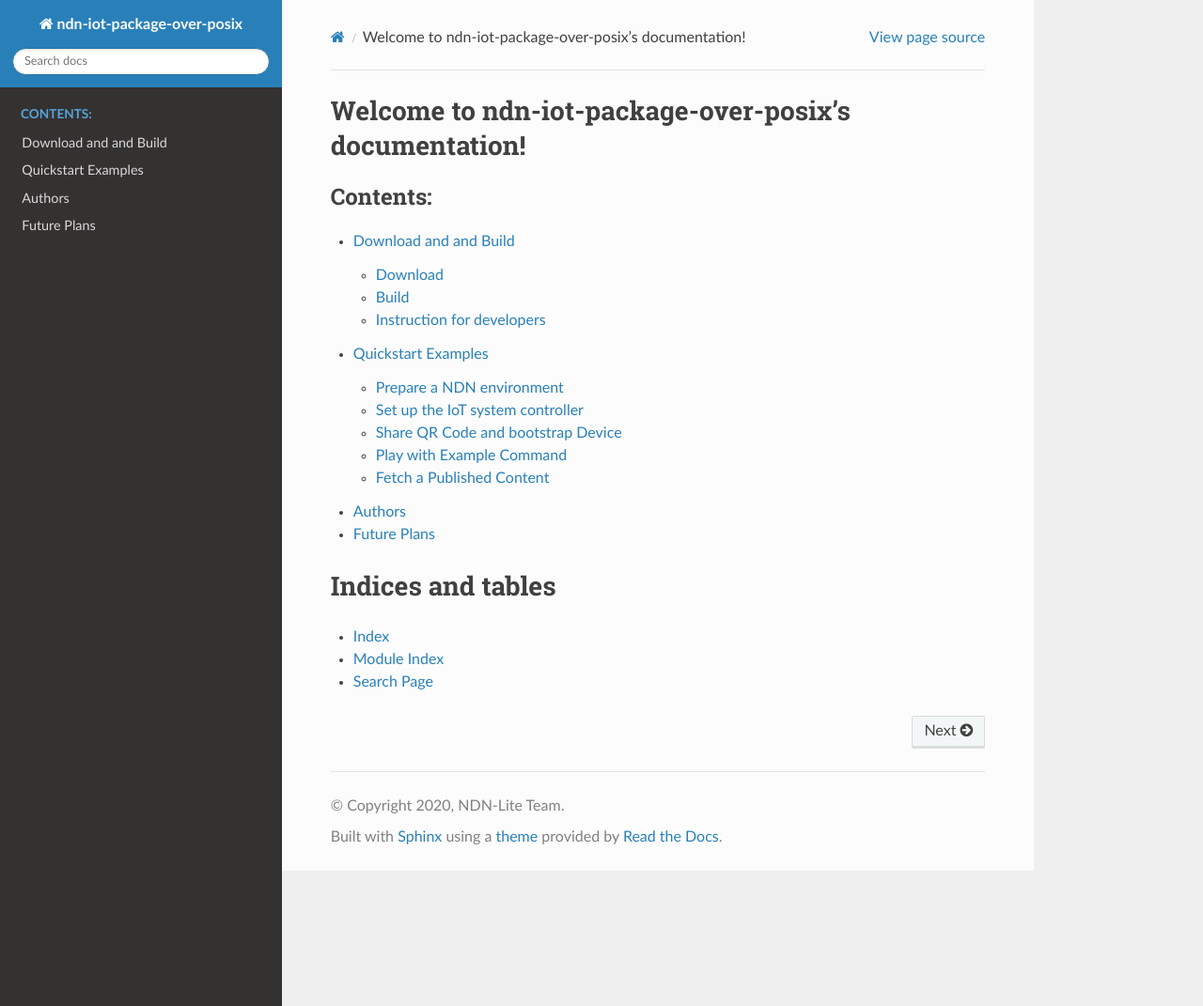
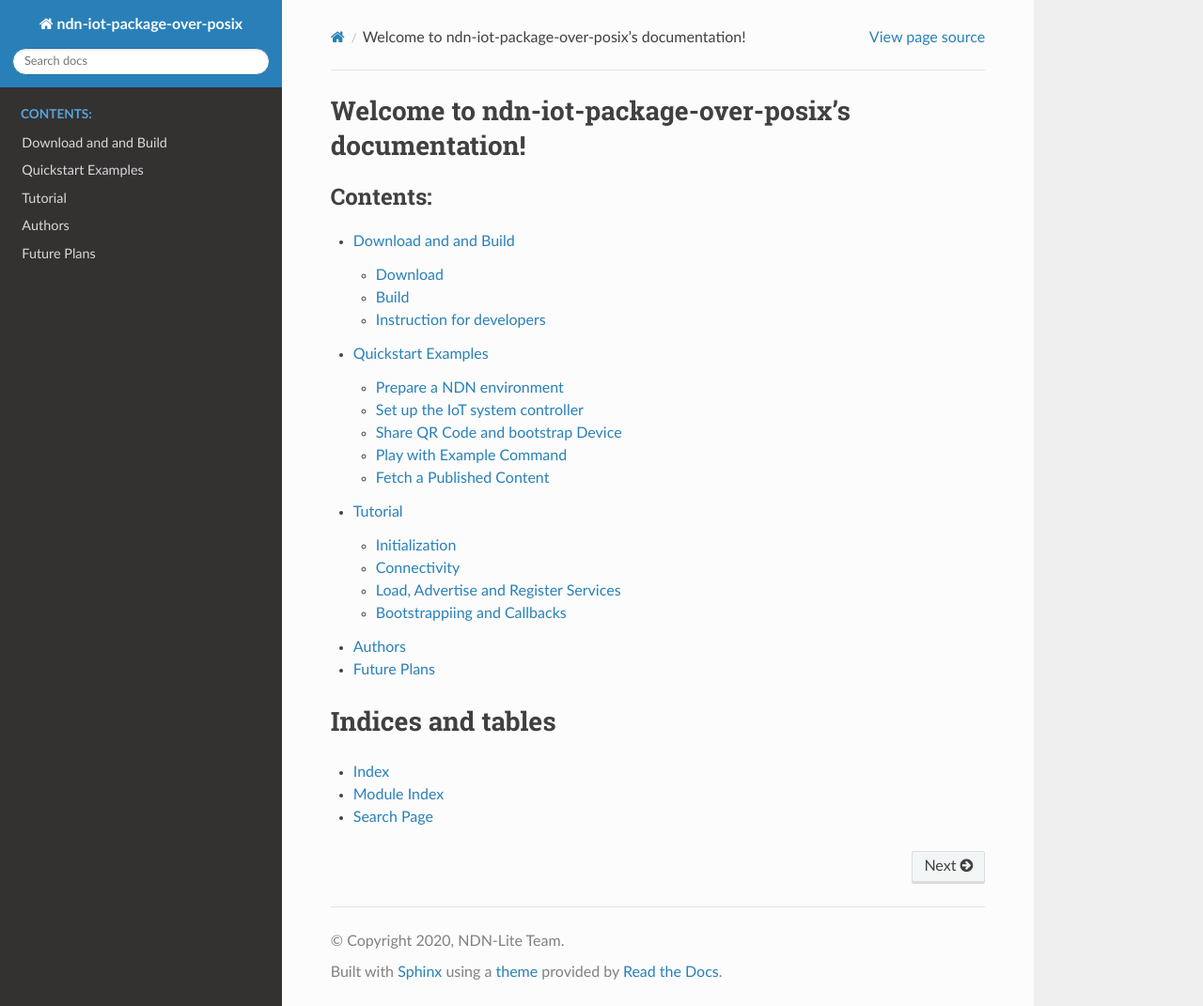
Before and after one commit to named-data-iot/ndn-iot-package-over-posix, a Sphinx documentation site: the page built from docs/index.rst, in a window 1280 px wide and 1071 px high. Shown: the whole window at 94% size. Built offline with Sphinx 7.4.7 and the Read the Docs theme 2.0.0, drawn with Linux system fonts in a browser that asks for light colours; some of the changed lines change nothing that is shown.

Commit message:
add simple tutorial

```diff
--- a/docs/index.rst
+++ b/docs/index.rst
@@ -13,6 +13,7 @@ Welcome to ndn-iot-package-over-posix's documentation!
    src/readme.rst
    src/install.rst
    src/examples.rst
+   src/tutorial.rst
    src/authors.rst
    src/future.rst
 
--- /dev/null
+++ b/docs/src/tutorial.rst
@@ -0,0 +1,159 @@
+Tutorial
+============
+
+After playing with quickstart examples, now we go through ``tutorial-app.c`` by lines to see the details.
+
+Initialization
+--------------
+The device instance is initialized by loading pre-shared secrets.
+As you can see from the definition of ``load_bootstrapping_info``, it will read some hard coded ``.txt`` file, which will give the initial crypto keys and device identifiers.
+``ndn_lite_startup`` is an essential function in initialization and should not be removed.
+
+.. code-block:: c
+
+    // PARSE COMMAND LINE PARAMETERS
+    int ret = NDN_SUCCESS;
+    if ((ret = load_bootstrapping_info()) != 0) {
+        return ret;
+    }
+    ndn_lite_startup();
+
+
+Connectivity
+--------------
+Connectivity interfaces are abstracted as ``face``s,
+
+.. code-block:: c
+
+    // CREAT A MULTICAST FACE
+    face = ndn_unix_face_construct(NDN_NFD_DEFAULT_ADDR, true);
+    // face = ndn_udp_unicast_face_construct(INADDR_ANY, htons((uint16_t) 2000), inet_addr("224.0.23.170"), htons((uint16_t) 56363));
+    // in_port_t multicast_port = htons((uint16_t) 56363);
+    // in_addr_t multicast_ip = inet_addr("224.0.23.170");
+    // face = ndn_udp_multicast_face_construct(INADDR_ANY, multicast_ip, multicast_port);
+
+In quickstart examples, device instance is connected to controller via Unix socket, given they're one the same host.
+Otherwise, you can specify a multicast face ``udp4://224.0.23.170:56363`` for data communication.
+
+
+Load, Advertise and Register Services
+--------------
+In this package, before running into the main loop, one should specify the services to be used.
+When entering the event loop, device instance will advertise registered services to the system and ask controller for keys.
+Services, from device's prespective, are categorized into *access-requested*, which device instance subscribes to that service thus need access key, and *encryption-requested*, which means device instance will need a encryption key to publish data into that service.
+In ``tutorial-app.c``, device instance need to advertise service ``NDN_SD_LED`` and request encryption key for it.
+
+Some pre-defined services are in ``/<project-root>/ndn-lite/ndn-services.h``. You can define your own services in similar approaches.
+
+.. code-block:: c
+
+    // LOAD SERVICES PROVIDED BY SELF DEVICE
+    uint8_t capability[1];
+    capability[0] = NDN_SD_LED;
+
+    // SET UP SERVICE DISCOVERY
+    sd_add_or_update_self_service(NDN_SD_LED, true, 1); // state code 1 means normal
+    ndn_ac_register_encryption_key_request(NDN_SD_LED);
+    //ndn_ac_register_access_request(NDN_SD_LED);
+
+
+Bootstrappiing and Callbacks
+--------------
+Before bootstrapping device onto controller, pre-shared crypto keys and identifiers should be loaded and wrap into the sign-on request.
+
+.. code-block:: c
+
+    // START BOOTSTRAPPING
+    ndn_bootstrapping_info_t booststrapping_info = {
+        .pre_installed_prv_key_bytes = secp256r1_prv_key_bytes,
+        .pre_installed_pub_key_bytes = secp256r1_pub_key_bytes,
+        .pre_shared_hmac_key_bytes = hmac_key_bytes,
+    };
+    ndn_device_info_t device_info = {
+        .device_identifier = device_identifier,
+        .service_list = capability,
+        .service_list_size = sizeof(capability),
+    };
+    ndn_security_bootstrapping(&face->intf, &booststrapping_info, &device_info, after_bootstrapping);
+
+``ndn_security_bootstrapping()`` does this job. The first parameters requires a face input where in send the sign-on request to.
+The ``after_bootstrapping()`` callback defines the behavior of device instance right after a successful device bootstrapping.
+In the quickstart examples, the behavior is subscribes to the LED command and periodically publish content.
+
+.. code-block:: c
+
+    void
+    after_bootstrapping()
+    {
+        ps_subscribe_to_command(NDN_SD_LED, "", on_light_command, NULL);
+        periodic_publish(0, NULL);
+    }
+
+``on_light_command`` defines the logic upon receiving the command. You can use this as a template when writing command callbacks.
+
+.. code-block:: c
+
+    void
+    on_light_command(const ps_event_context_t* context, const ps_event_t* event, void* userdata)
+    {
+        printf("RECEIVED NEW COMMAND\n");
+        printf("Command id: %.*s\n", event->data_id_len, event->data_id);
+        printf("Command payload: %.*s\n", event->payload_len, event->payload);
+        printf("Scope: %s\n", context->scope);
+
+        int new_val;
+        // Execute the function
+        if (event->payload) {
+            // new_val = *real_payload;
+            char content_str[128] = {0};
+            memcpy(content_str, event->payload, event->payload_len);
+            content_str[event->payload_len] = '\0';
+            new_val = atoi(content_str);
+        }
+        else {
+            new_val = 0xFF;
+        }
+        if (new_val != 0xFF) {
+            if ((new_val > 0) != (light_brightness > 0)) {
+            if (new_val > 0) {
+                printf("Switch on the light.\n");
+            }
+            else {
+                printf("Turn off the light.\n");
+            }
+            }
+            if (new_val < 10) {
+            light_brightness = new_val;
+            if (light_brightness > 0) {
+                printf("Successfully set the brightness = %u\n", light_brightness);
+                ps_event_t data_content = {
+                .data_id = "a",
+                .data_id_len = strlen("a"),
+                .payload = &light_brightness,
+                .payload_len = 1
+                };
+                ps_publish_content(NDN_SD_LED, &data_content);
+            }
+            }
+            else {
+            light_brightness = 10;
+            printf("Exceeding range. Set the brightness = %u\n", light_brightness);
+            }
+        }
+        else {
+            printf("Query the brightness = %u\n", light_brightness);
+        }
+    }
+
+Symmetrically, there's a content subscription callback in ``tutorial-app-sub.c``. You can use that as a template to write content subscription callbacks.
+
+.. code-block:: c
+
+    void
+    on_light_data(const ps_event_context_t* context, const ps_event_t* event, void* userdata)
+    {
+        printf("RECEIVED NEW DATA\n");
+        printf("Data id: %.*s\n", event->data_id_len, event->data_id);
+        printf("Data payload: %.*s\n", event->payload_len, event->payload);
+        printf("Scope: %s\n", context->scope);
+    }
```
